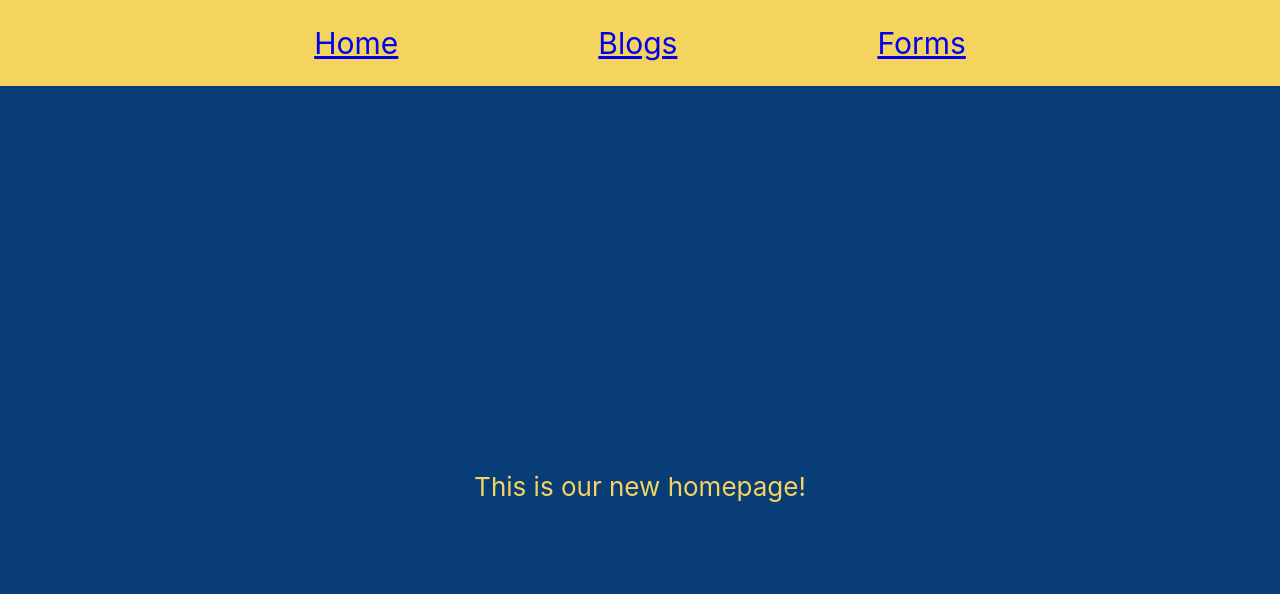
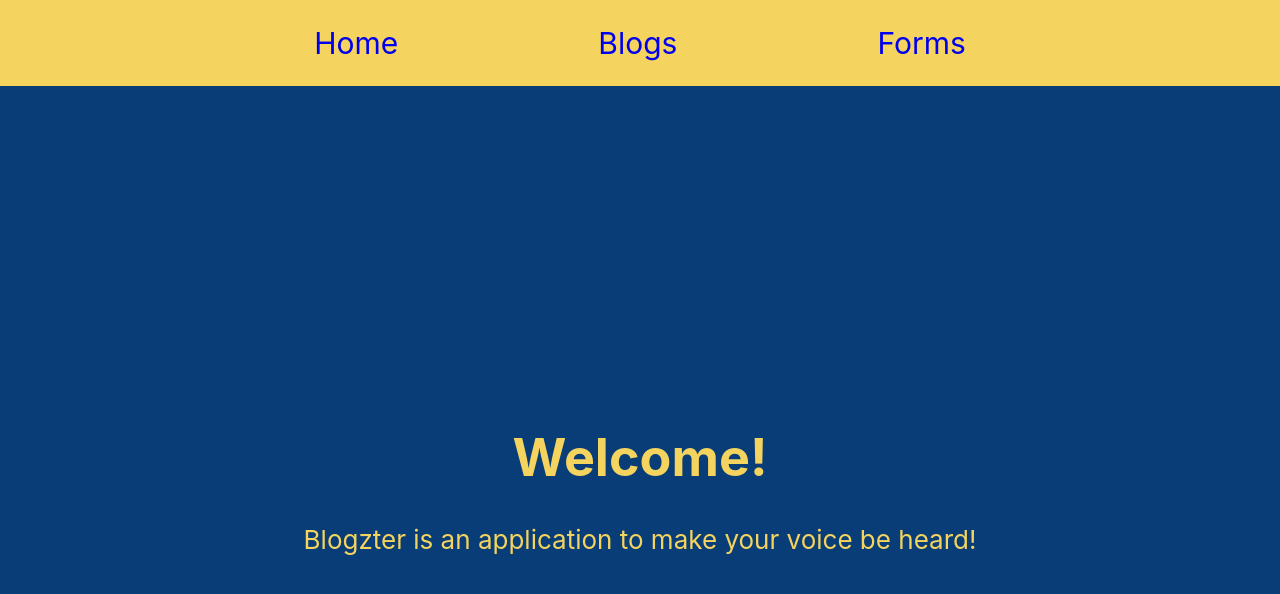
Before and after one commit to Kevin-Arista/blogzter, a React (Create React App) app in the folder frontend/: page / in a window 1280 px wide. Shown: the top 594 px of the page. Built offline with nearby package versions, Linux system fonts and the light colour scheme.

Commit message:
GET request for blogs works

```diff
--- a/frontend/src/App.css
+++ b/frontend/src/App.css
@@ -36,6 +36,3 @@
     transform: rotate(360deg);
   }
 }
-
-a:visited {color:white;} /* Visited link    */
-a:hover {color:rgb(209, 209, 209);}   /* Mouse over link */
--- a/frontend/src/components/blog-component.js
+++ b/frontend/src/components/blog-component.js
@@ -1,5 +1,6 @@
 import React, { useEffect, useState } from "react";
 import axios from "axios";
+import './blog-component.css'
 
 function BlogComponent(props){
     const api = axios.create({
@@ -16,7 +17,14 @@
 
       return(
         <div className="BlogComponent">
-            {blogList?.map(blog => <div key={blog._id}>{blog.content}</div>)}
+            {blogList?.map(blog =>
+            <div className="card" key={blog._id}>
+              <h2>{blog.title}</h2>
+              <h5>{blog.author}</h5>
+              <p>{blog.content}</p>
+            </div>
+            )}
+
         </div>
       );
 }
--- a/frontend/src/components/nav-component.css
+++ b/frontend/src/components/nav-component.css
@@ -14,3 +14,10 @@
     display: inline;
     padding: 30px 100px;
 }
+
+a{
+    text-decoration: none;
+}
+
+a:visited {color:white;} /* Visited link    */
+a:hover {color:rgb(209, 209, 209);}   /* Mouse over link */
--- a/frontend/src/pages/home.js
+++ b/frontend/src/pages/home.js
@@ -2,7 +2,10 @@
 
 function Home(props){
     return(
-        <p>This is our new homepage!</p>
+        <div className="Home">
+            <h1>Welcome!</h1>
+            <p>Blogzter is an application to make your voice be heard! </p>
+        </div>
     );
 }
 
```
Also changed, not shown: frontend/src/components/blog-component.css (added), frontend/src/pages/blogs.js (line endings or trailing spaces).
